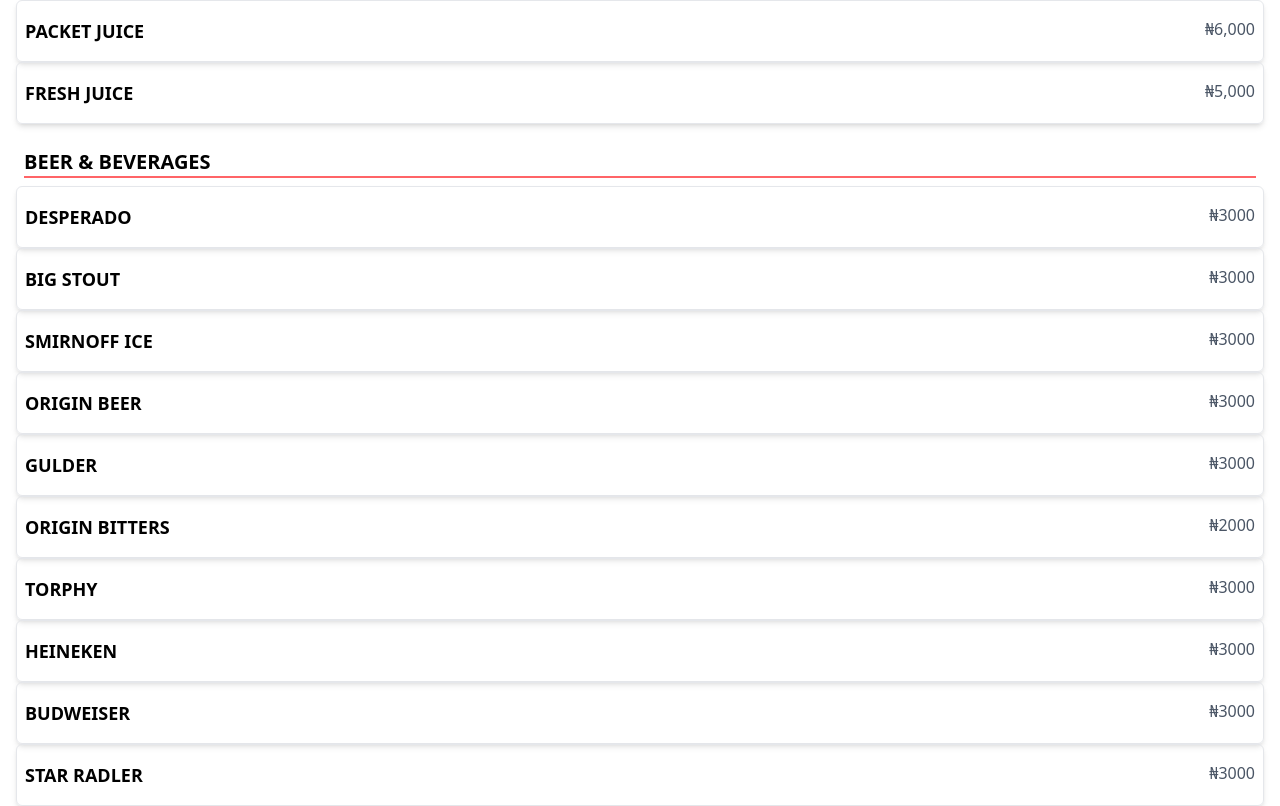
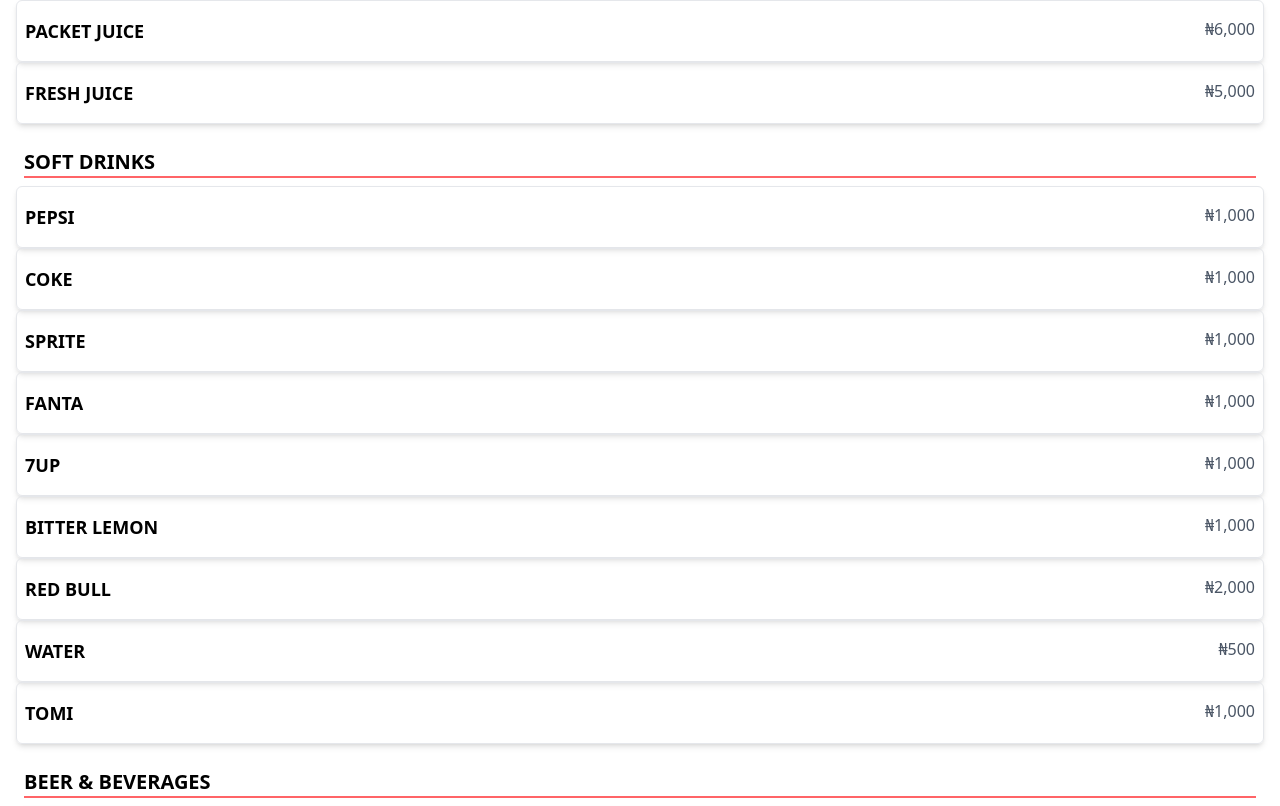
Before and after one commit to kvchi/Digital-menu, a React (Vite) app: page / in a window 1280 px wide. Shown: the part 5050-5856 px from the top of the page. Built offline with nearby package versions, Linux system fonts and the light colour scheme.

Commit message:
Adjusting the scroll animation for the categories

```diff
--- a/src/Pages/Menu.jsx
+++ b/src/Pages/Menu.jsx
@@ -14,6 +14,7 @@ import { juiceDta } from "../data/juiceData";
 import { beerData } from "../data/beerData";
 import { bottlesData } from "../data/bottlesData";
 import { smokeData } from "../data/smokeData";
+import { softData } from "../data/softData";
 
 export default function Menu() {
   return (
@@ -24,15 +25,22 @@ export default function Menu() {
       </div>
       <div className="flex overflow-x-auto gap-4   mb-8 ">
 
-        {menuSection.map((section) => (
-          <a
-            key={section.id}
-            href={`#${section.title.replace(/\s+/g, "-")}`}
-            className="whitespace-nowrap text-sm font-semibold text-gray-800 hover:text-red-500 border-b-2 rounded-md  mx-2"
-          >
-            {section.title}
-          </a>
-        ))}
+      {menuSection.map((section) => {
+  const slug = section.title
+    .replace(/[^a-zA-Z0-9 ]/g, "") // remove special characters
+    .replace(/\s+/g, "-")          // replace spaces with hyphens
+    .toUpperCase();                // match the id format in h2
+
+  return (
+    <a
+      key={section.id}
+      href={`#${slug}`}
+      className="whitespace-nowrap text-sm font-semibold text-gray-800 hover:text-red-500 border-b-2 rounded-md mx-2"
+    >
+      {section.title}
+    </a>
+  );
+})}
       </div>
        </section>
       <section className="pt-44 md:pt-44 lg:pt-48">
@@ -76,7 +84,7 @@ export default function Menu() {
         </section>
       </section>
       <section className="p-2">
-      <h2 id="TRADITIONAL SOUPS" className="text-xl font-semibold border-b-2 border-b-red-400 mx-4 scroll-mt-48">
+      <h2 id="TRADITIONAL-SOUPS" className="text-xl font-semibold border-b-2 border-b-red-400 mx-4 scroll-mt-48">
           TRADITIONAL SOUPS
         </h2>
         <section className="p-2">
@@ -116,7 +124,7 @@ export default function Menu() {
         </section>
       </section>
       <section className="p-2">
-      <h2 id="BURGER & SANDWICH" className="text-xl font-semibold border-b-2 border-b-red-400 mx-4">
+      <h2 id="BURGER-SANDWICH" className="text-xl font-semibold border-b-2 border-b-red-400 mx-4 scroll-mt-48">
           BURGER  & SANDWICH
         </h2>
         <section className="p-2">
@@ -156,7 +164,7 @@ export default function Menu() {
         </section>
       </section>
       <section className="p-2">
-      <h2 id="CONTINENTAL DISH" className="text-xl font-semibold border-b-2 border-b-red-400 mx-4 scroll-mt-48">
+      <h2 id="CONTINENTAL-DISH" className="text-xl font-semibold border-b-2 border-b-red-400 mx-4 scroll-mt-48">
           CONTINENTAL DISH
         </h2>
         <section className="p-2">
@@ -176,7 +184,7 @@ export default function Menu() {
         </section>
       </section>
       <section className="p-2">
-      <h2 id="RICE & EXTRAS" className="text-xl font-semibold border-b-2 border-b-red-400 mx-4 scroll-mt-48">
+      <h2 id="RICE-EXTRAS" className="text-xl font-semibold border-b-2 border-b-red-400 mx-4 scroll-mt-48">
           RICE & EXTRAS
         </h2>
         <section className="p-2">
@@ -196,7 +204,7 @@ export default function Menu() {
         </section>
       </section>
       <section className="p-2">
-      <h2 id="PEPPER DISH" className="text-xl font-semibold border-b-2 border-b-red-400 mx-4 scroll-mt-48">
+      <h2 id="PEPPER-DISH" className="text-xl font-semibold border-b-2 border-b-red-400 mx-4 scroll-mt-48">
           PEPPER DISH
         </h2>
         <section className="p-2">
@@ -216,7 +224,7 @@ export default function Menu() {
         </section>
       </section>
       <section className="p-2">
-      <h2 id="SUYA & GRILLS" className="text-xl font-semibold border-b-2 border-b-red-400 mx-4 scroll-mt-48">
+      <h2 id="SUYA-GRILLS" className="text-xl font-semibold border-b-2 border-b-red-400 mx-4 scroll-mt-48">
       SUYA & GRILLS
         </h2>
         <section className="p-2">
@@ -256,7 +264,27 @@ export default function Menu() {
         </section>
       </section>
       <section className="p-2">
-      <h2 id="BEER & BEVERAGES" className="text-xl font-semibold border-b-2 border-b-red-400 mx-4 scroll-mt-48">
+      <h2 id="SOFT-DRINKS" className="text-xl font-semibold border-b-2 border-b-red-400 mx-4 scroll-mt-48">
+          SOFT DRINKS
+        </h2>
+        <section className="p-2">
+          <div>
+            {softData.map((item) => (
+              <div key={item.id} className="flex flex-col gap-2 p-2
+              border border-gray-200 rounded-md shadow-md">
+                <div className="flex gap-10 justify-between py-2">
+                <h3 className="text-lg font-bold">{item.title}</h3>
+
+                  <p className="text-gray-600">&#8358;
+                  {item.price}</p>
+                </div>
+          </div>
+            ))}
+          </div>
+        </section>
+      </section>
+      <section className="p-2">
+      <h2 id="BEER-BEVERAGES" className="text-xl font-semibold border-b-2 border-b-red-400 mx-4 scroll-mt-48">
           BEER & BEVERAGES
         </h2>
         <section className="p-2">
```
